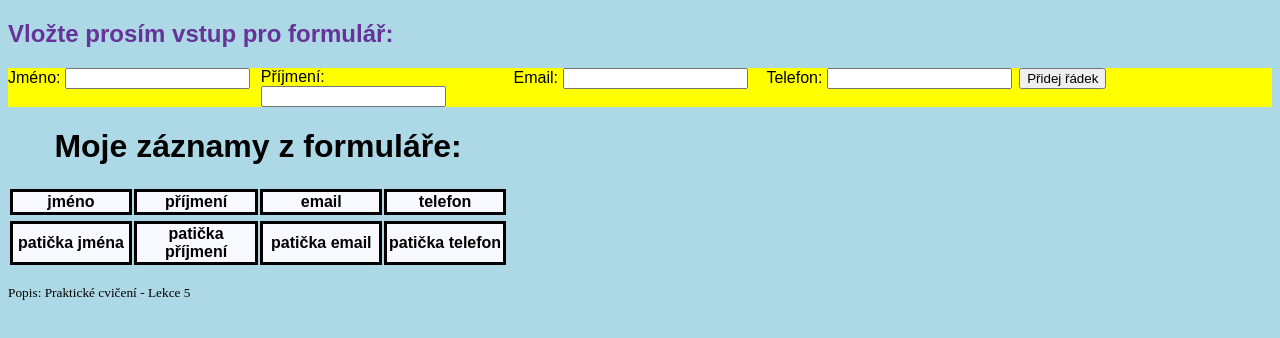
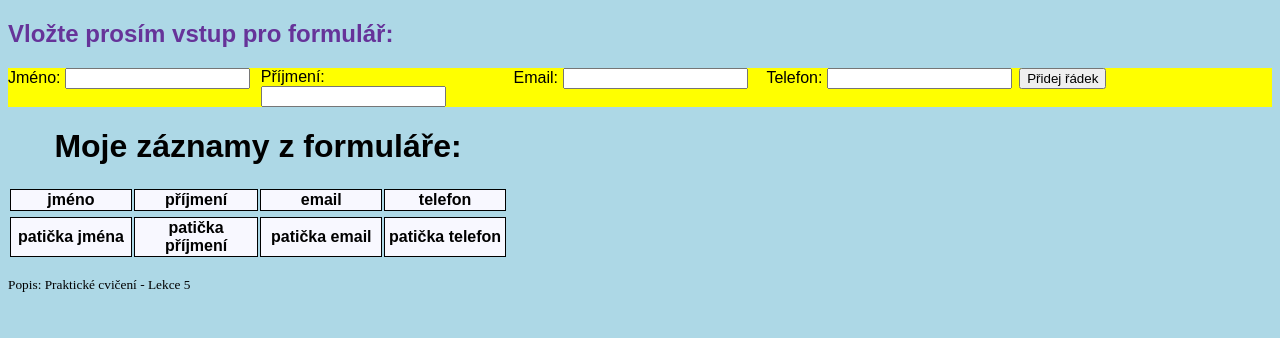
Before and after one commit to MilanSubert-prog/hw_ukol_lekce2, a website: page table.html in a window 1280 px wide. Drawn offline with Linux system fonts and the light colour scheme.

Commit message:
odevzdání praktické cvičení - lekce 5 - oprava rev1

```diff
--- a/styly.css
+++ b/styly.css
@@ -7,16 +7,19 @@ form {
 }
 
 table {
-    border: black;
-    border-style: revert;
+
     width: 500px;
     font-family: Arial;
 }
 
 thead th, tfoot th{
     font-weight: bold;
-    border: solid #000000;
+);
     background-color: ghostwhite; !important;
+}
+
+thead th, tfoot th{
+    border: 1px solid #000000;
 }
 
 table tr:nth-child(odd) {
@@ -29,11 +32,11 @@ table tr:nth-child(even) {
     color: black;
 }
 
-table tr:hover:nth-child(odd) {
+table tr:hover {
     background-color: red;
 }
 
-table tr:hover:nth-child(even) {
+table tr:hover {
     background-color: red;
 }
 
```
Also changed, not shown: table.html (+1 -0 lines).
